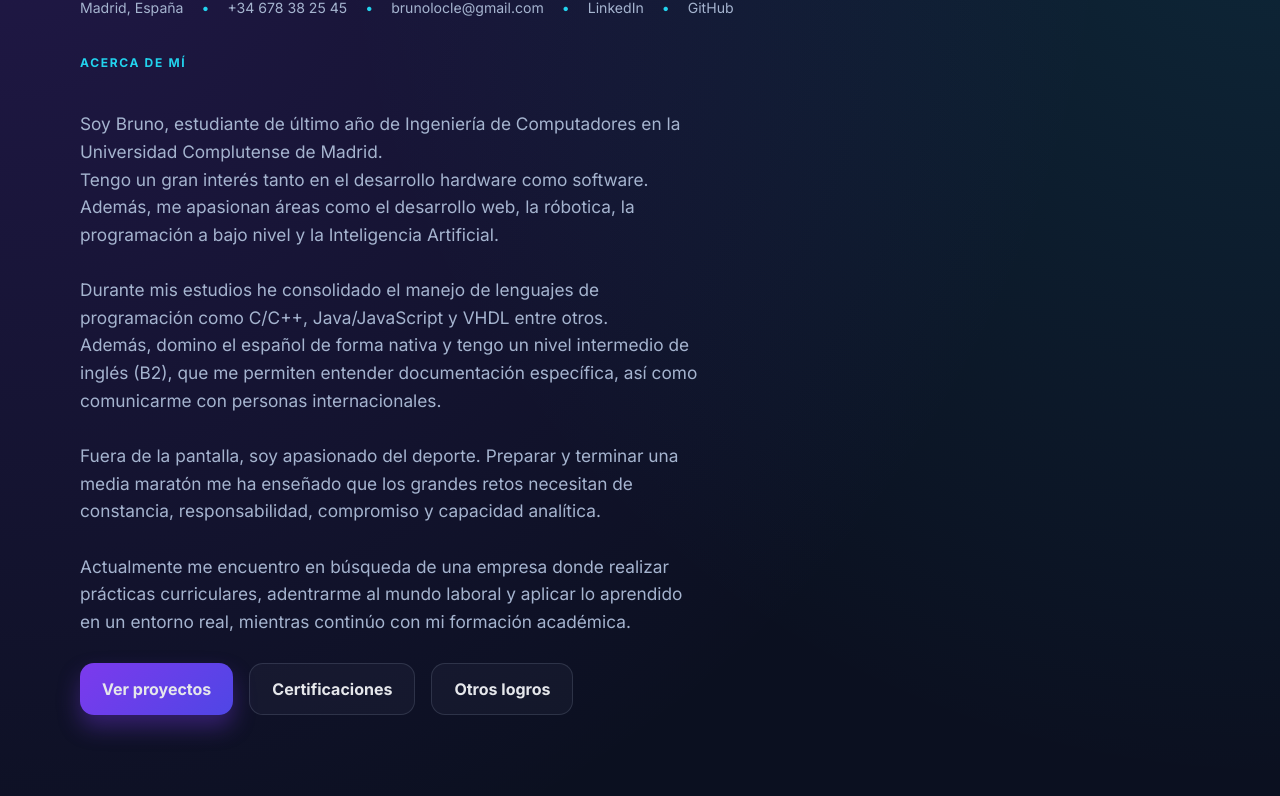
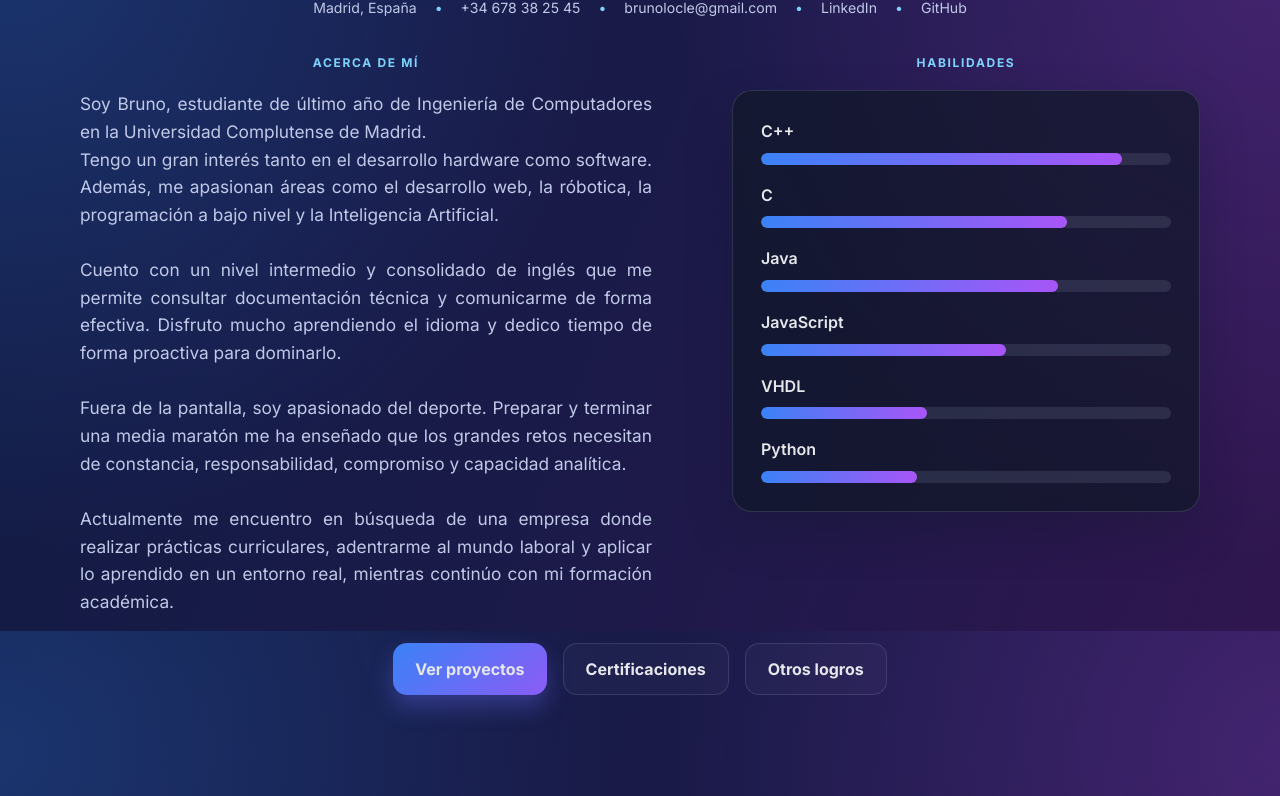
Before and after one commit to brunoloz/Portfolio, a plain HTML site: page index.html in a window 1280 px wide. Shown: the part 169-965 px from the top of the page. Drawn offline with Linux system fonts and the light colour scheme.

Commit message:
update progamming languages

```diff
--- a/css/style.css
+++ b/css/style.css
@@ -1,15 +1,15 @@
 :root {
-  --bg: #0b1020;
-  --bg-soft: #10182d;
+  --bg: #111638;
+  --bg-soft: #171d43;
   --panel: rgba(17, 24, 39, 0.7);
   --panel-strong: #111827;
   --card: #111827;
   --card-alt: #0f172a;
-  --primary: #7c3aed;
-  --primary-soft: #a78bfa;
-  --secondary: #22d3ee;
+  --primary: #8b5cf6;
+  --primary-soft: #c4b5fd;
+  --secondary: #7dd3fc;
   --text: #e5e7eb;
-  --muted: #a5b4cf;
+  --muted: #c1c9e8;
   --border: rgba(148, 163, 184, 0.2);
   --shadow: 0 20px 45px rgba(15, 23, 42, 0.3);
 }
@@ -27,11 +27,23 @@ html {
 body {
   font-family: "Inter", sans-serif;
   background:
-    radial-gradient(circle at top left, rgba(124, 58, 237, 0.2), transparent 35%),
-    radial-gradient(circle at top right, rgba(34, 211, 238, 0.12), transparent 30%),
-    var(--bg);
+    radial-gradient(circle at 0% 15%, rgba(59, 130, 246, 0.24), transparent 42%),
+    radial-gradient(circle at 100% 15%, rgba(168, 85, 247, 0.2), transparent 42%),
+    linear-gradient(110deg, #101c43 0%, #1b1a49 52%, #30164f 100%);
+  background-attachment: fixed;
   color: var(--text);
   line-height: 1.6;
+  text-align: center;
+}
+
+p {
+  text-align: justify;
+}
+
+h1,
+h2,
+h3 {
+  color: #fff;
 }
 
 a {
@@ -83,12 +95,15 @@ img {
   line-height: 1.05;
   letter-spacing: -0.06em;
   max-width: 900px;
+  margin-inline: auto;
+  text-align: center;
 }
 
 .intro-contact {
   display: flex;
   flex-wrap: wrap;
   align-items: center;
+  justify-content: center;
   gap: 8px 18px;
   list-style: none;
   margin-top: 14px;
@@ -108,16 +123,23 @@ img {
   color: var(--secondary);
 }
 
+.about-layout {
+  display: grid;
+  grid-template-columns: minmax(0, 1.1fr) minmax(300px, 0.9fr);
+  gap: 80px;
+  align-items: start;
+}
+
 .lead {
-  margin-top: 20px;
+  margin-top: 0;
   color: var(--muted);
   font-size: 1.08rem;
-  max-width: 620px;
 }
 
 .cta-row {
   display: flex;
   flex-wrap: wrap;
+  justify-content: center;
   gap: 16px;
   margin-top: 28px;
 }
@@ -139,8 +161,8 @@ img {
 }
 
 .button.primary {
-  background: linear-gradient(135deg, var(--primary), #4f46e5);
-  box-shadow: 0 12px 22px rgba(124, 58, 237, 0.35);
+  background: linear-gradient(135deg, #3b82f6, var(--primary));
+  box-shadow: 0 12px 22px rgba(99, 102, 241, 0.35);
 }
 
 .button.secondary {
@@ -265,7 +287,7 @@ img {
 
 .project-card:hover {
   transform: translateY(-4px);
-  border-color: rgba(124, 58, 237, 0.45);
+  border-color: rgba(139, 92, 246, 0.55);
 }
 
 .project-category {
@@ -296,13 +318,14 @@ img {
   list-style: none;
   display: flex;
   flex-wrap: wrap;
+  justify-content: center;
   gap: 10px;
   margin-top: 20px;
 }
 
 .project-card li {
-  background: rgba(124, 58, 237, 0.12);
-  border: 1px solid rgba(124, 58, 237, 0.2);
+  background: rgba(139, 92, 246, 0.12);
+  border: 1px solid rgba(139, 92, 246, 0.25);
   border-radius: 10px;
   padding: 7px 10px;
   font-size: 0.8rem;
@@ -314,6 +337,70 @@ img {
   margin-top: 22px;
   color: var(--secondary);
   font-weight: 700;
+}
+
+.language-chart {
+  min-width: 0;
+  margin: 0;
+}
+
+.language-chart h2 {
+  margin-bottom: 12px;
+  font-size: clamp(1.5rem, 3vw, 2rem);
+  letter-spacing: -0.04em;
+  line-height: 1.15;
+}
+
+.language-chart-note {
+  max-width: 760px;
+  margin: 0 auto 24px;
+  color: var(--muted);
+  text-align: center;
+}
+
+.language-chart-list {
+  display: grid;
+  gap: 18px;
+  max-width: 760px;
+  margin: 0 auto;
+  padding: 28px;
+  list-style: none;
+  text-align: left;
+  background: rgba(17, 24, 39, 0.7);
+  border: 1px solid var(--border);
+  border-radius: 20px;
+  box-shadow: var(--shadow);
+}
+
+.language-stat-label {
+  display: flex;
+  justify-content: space-between;
+  gap: 12px;
+  margin-bottom: 8px;
+  font-weight: 600;
+}
+
+.language-stat-track {
+  height: 12px;
+  overflow: hidden;
+  background: rgba(148, 163, 184, 0.16);
+  border-radius: 999px;
+}
+
+.language-stat-fill {
+  display: block;
+  width: 0;
+  height: 100%;
+  background: linear-gradient(90deg, #3b82f6, #a855f7);
+  border-radius: inherit;
+  transition: width 700ms ease;
+}
+
+.language-chart-status {
+  max-width: 760px;
+  margin: 0 auto;
+  color: var(--muted);
+  text-align: center;
 }
 
 .cert-list {
@@ -371,6 +458,7 @@ img {
   border: 1px solid var(--border);
   border-radius: 18px;
   background: rgba(15, 23, 42, 0.28);
+  margin-inline: auto;
 }
 
 .achievement-year {
@@ -476,7 +564,7 @@ img {
 
 .footer-row {
   display: flex;
-  justify-content: space-between;
+  justify-content: center;
   gap: 14px;
   padding: 24px 0;
   color: var(--muted);
@@ -487,8 +575,18 @@ img {
   .hero-grid,
   .two-columns,
   .contact-grid,
+  .about-layout,
   .project-grid {
     grid-template-columns: 1fr;
+  }
+
+  .about-layout {
+    gap: 32px;
+  }
+
+  .language-chart {
+    width: min(100%, 620px);
+    margin-inline: auto;
   }
 
   .project-grid {
--- a/index.html
+++ b/index.html
@@ -29,24 +29,34 @@
               <li><a href="https://www.linkedin.com/in/bruno-lozano-clemente-578b77385/?isSelfProfile=true" target="_blank" rel="noreferrer">LinkedIn</a></li>
               <li><a href="https://github.com/brunoloz" target="_blank" rel="noreferrer">GitHub</a></li>
             </ul>
-            <p class="eyebrow">Acerca de mí</p>
-            <p class="lead">
+            <div class="about-layout">
+              <div class="about-copy">
+                <p class="eyebrow">Acerca de mí</p>
+                <p class="lead">
               Soy Bruno, estudiante de último año de Ingeniería de Computadores en la Universidad Complutense de Madrid.
                 <br> Tengo un gran interés tanto en el desarrollo hardware como software. Además, me apasionan áreas como el desarrollo web,
                  la róbotica, la programación a bajo nivel y la Inteligencia Artificial.
                  <br>
                  <br>
-                 Durante mis estudios he consolidado el manejo de lenguajes de programación como C/C++, Java/JavaScript y VHDL entre otros.
-                 <br>
-                 Además, domino el español de forma nativa y tengo un nivel intermedio de inglés (B2), que me permiten entender documentación específica, así como comunicarme con personas internacionales.
-                 <br>
+                  Cuento con un nivel intermedio y consolidado de inglés que me permite consultar documentación técnica y comunicarme
+                  de forma efectiva. Disfruto mucho aprendiendo el idioma y dedico tiempo de forma proactiva para dominarlo.                 <br>
                  <br>
                  Fuera de la pantalla, soy apasionado del deporte. Preparar y terminar una media maratón me ha enseñado que los grandes retos necesitan de constancia, responsabilidad, compromiso y capacidad analítica.
                 <br>
                 <br>
                Actualmente me encuentro en búsqueda de una empresa donde realizar
                prácticas curriculares, adentrarme al mundo laboral y aplicar lo aprendido en un entorno real, mientras continúo con mi formación académica.
-            </p>
+                </p>
+              </div>
+              <div id="lenguajes" class="language-chart">
+                <p class="eyebrow">Habilidades</p>
+                <ul
+                  id="language-stats"
+                  class="language-chart-list"
+                  aria-label="Lenguajes de programación, en el orden indicado"
+                ></ul>
+              </div>
+            </div>
             <div class="cta-row">
               <a class="button primary" href="#proyectos">Ver proyectos</a>
               <a class="button secondary" href="#certificaciones">Certificaciones</a>
--- a/js/script.js
+++ b/js/script.js
@@ -4,4 +4,44 @@ document.addEventListener('DOMContentLoaded', () => {
   if (year) {
     year.textContent = new Date().getFullYear();
   }
+
+  loadLanguageStats();
 });
+
+async function loadLanguageStats() {
+  const chart = document.getElementById('language-stats');
+
+  if (!chart) {
+    return;
+  }
+
+  const languages = [
+    { name: 'C++', level: 88 },
+    { name: 'C', level: 74.75 },
+    { name: 'Java', level: 72.45 },
+    { name: 'JavaScript', level: 59.8 },
+    { name: 'VHDL', level: 40.48 },
+    { name: 'Python', level: 37.95 },
+  ];
+  chart.replaceChildren();
+
+  languages.forEach(({ name: language, level }) => {
+    const item = document.createElement('li');
+    const label = document.createElement('div');
+    const name = document.createElement('span');
+    const track = document.createElement('div');
+    const fill = document.createElement('span');
+
+    label.className = 'language-stat-label';
+    name.textContent = language;
+    track.className = 'language-stat-track';
+    track.setAttribute('aria-hidden', 'true');
+    fill.className = 'language-stat-fill';
+    fill.style.width = `${level}%`;
+
+    label.append(name);
+    track.append(fill);
+    item.append(label, track);
+    chart.append(item);
+  });
+}
```
